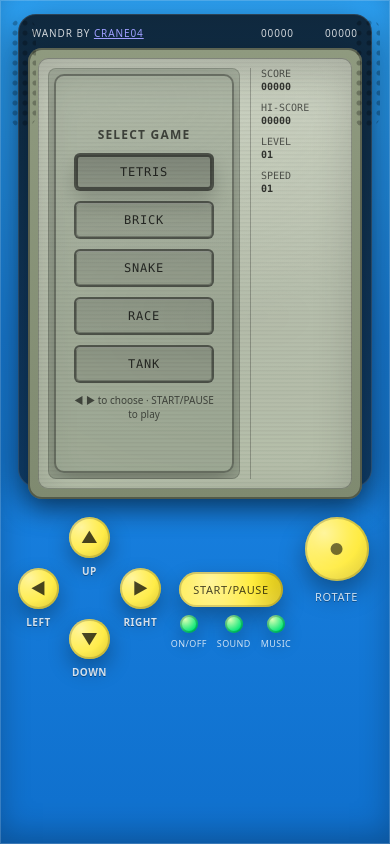
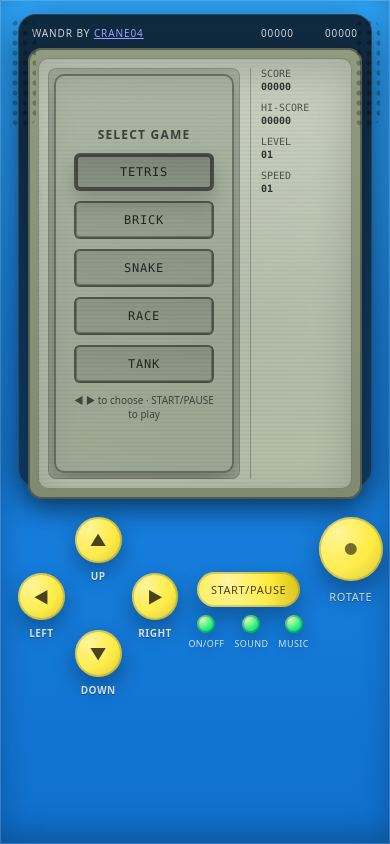
Before and after one commit to Crane04/wandr, a React (Vite) app: page / in a window 390 px wide. Built offline with nearby package versions, Linux system fonts and the light colour scheme.

Commit message:
fix tap issue on mobile

```diff
--- a/src/components/OnScreenControls.tsx
+++ b/src/components/OnScreenControls.tsx
@@ -92,28 +92,21 @@
       const isDown = pressed.has(key);
       return {
         onPointerDown: (e: React.PointerEvent) => {
-          e.currentTarget.setPointerCapture(e.pointerId);
           e.preventDefault();
           if (!poweredOn) return;
           if (!pressed.has(key)) press(key);
         },
         onPointerUp: (e: React.PointerEvent) => {
           e.preventDefault();
-          try {
-            e.currentTarget.releasePointerCapture(e.pointerId);
-          } catch {
-            // ignore
-          }
           release(key);
         },
         onPointerCancel: (e: React.PointerEvent) => {
           e.preventDefault();
-          try {
-            e.currentTarget.releasePointerCapture(e.pointerId);
-          } catch {
-            // ignore
-          }
           release(key);
+        },
+        onPointerLeave: (e: React.PointerEvent) => {
+          // Only release if no buttons are pressed
+          if (e.buttons === 0) release(key);
         },
         "aria-pressed": isDown,
       } as const;
--- a/src/styles.css
+++ b/src/styles.css
@@ -311,6 +311,7 @@
   gap: 14px;
   padding: 0;
   justify-items: center;
+  touch-action: none;
 }
 
 .retro-dpad {
@@ -321,6 +322,7 @@
   gap: clamp(8px, 2.6vw, 10px);
   justify-content: start;
   align-items: center;
+  pointer-events: auto;
 }
 
 .dpad {
@@ -474,6 +476,7 @@
   cursor: pointer;
   font-size: 11px;
   letter-spacing: 0.6px;
+  touch-action: none;
 }
 
 .retro-leds {
@@ -643,7 +646,7 @@
   }
 
   .retro-dpad {
-    --dpad: clamp(36px, 10.5vw, 44px);
+    --dpad: clamp(42px, 12vw, 50px);
   }
 
   .retro-ab {
```
